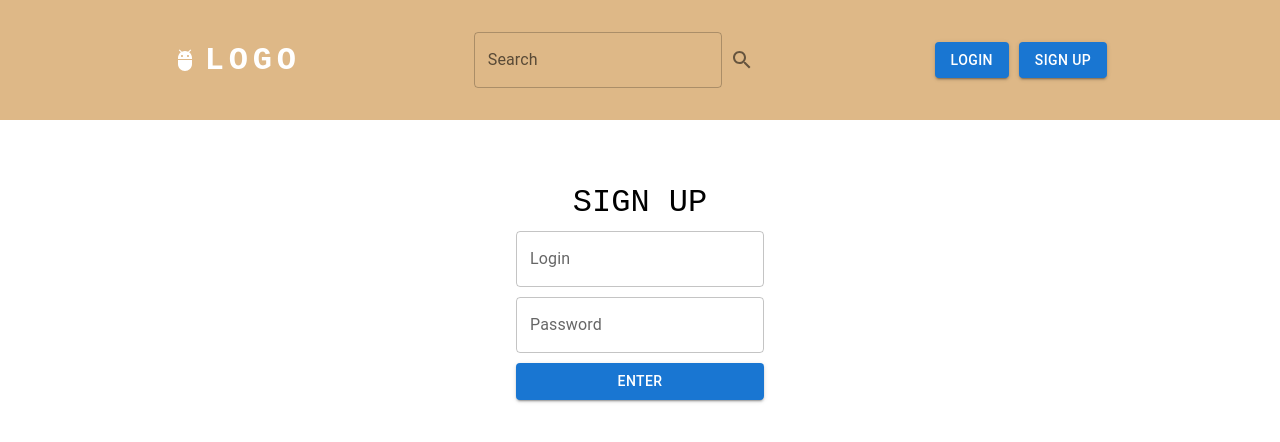
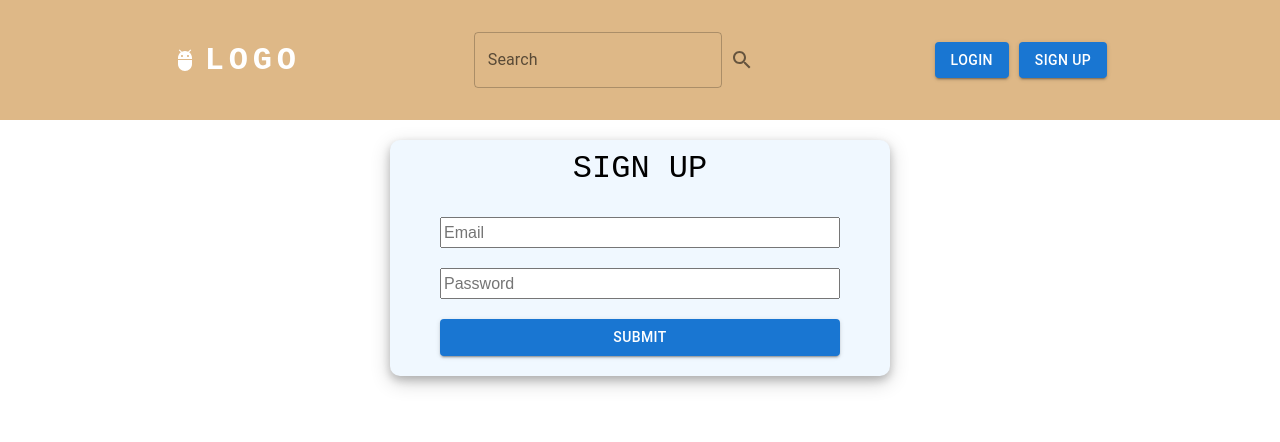
Before and after one commit to vitali007tut/react-core, a React (Vite) app: page /react-core/signup in a window 1280 px wide. Shown: the top 442 px of the page. Built offline with nearby package versions, Linux system fonts and the light colour scheme.

Commit message:
feat: add login with ls

```diff
--- a/src/App.module.css
+++ b/src/App.module.css
@@ -1,49 +1,5 @@
-/*#root {*/
-/*  max-width: 1280px;*/
-/*  margin: 0 auto;*/
-/*  padding: 2rem;*/
-/*  text-align: center;*/
-/*}*/
-
-/*.logo {
-  height: 6em;
-  padding: 1.5em;
-  will-change: filter;
-  transition: filter 300ms;
-}
-.logo:hover {
-  filter: drop-shadow(0 0 2em #646cffaa);
-}*/
-/*.logo.react:hover {*/
-/*    filter: drop-shadow(0 0 2em #61dafbaa);*/
-/*}*/
-
-/*@keyframes logo-spin {*/
-/*    from {*/
-/*        transform: rotate(0deg);*/
-/*    }*/
-/*    to {*/
-/*        transform: rotate(360deg);*/
-/*    }*/
-/*}*/
-
-/*@media (prefers-reduced-motion: no-preference) {*/
-/*    a:nth-of-type(2) .logo {*/
-/*        animation: logo-spin infinite 20s linear;*/
-/*    }*/
-/*}*/
-
-/*.card {*/
-/*    padding: 2em;*/
-/*}*/
-
-/*.read-the-docs {*/
-/*    color: #888;*/
-/*}*/
-
 .container {
-    /* display: grid; */
-    /* grid-template-rows: 10vh 90vh; */
+    height: 100vh;
 }
 
 .itemsContainer {
--- a/src/components/Card/MediaCard.tsx
+++ b/src/components/Card/MediaCard.tsx
@@ -24,7 +24,7 @@ const MediaCard = (props: Props) => {
                 </Typography>
             </CardContent>
             <CardActions>
-                <Button size="small">Add</Button>
+                <Button size="small">Add to favorites</Button>
             </CardActions>
         </Card>
     );
--- a/src/hooks/actions.ts
+++ b/src/hooks/actions.ts
@@ -1,9 +1,11 @@
 import { useDispatch } from "react-redux";
 import { bindActionCreators } from "@reduxjs/toolkit";
 import { searchActions } from "../store/unsplash/searchSlice";
+import { userAuthActions } from "../store/userAuthSlice";
 
 const actions = {
     ...searchActions,
+    ...userAuthActions,
 };
 
 export const useActions = () => {
--- a/src/hooks/redux.ts
+++ b/src/hooks/redux.ts
@@ -2,3 +2,4 @@ import { TypedUseSelectorHook, useSelector } from "react-redux";
 import { RootState } from "../store/store";
 
 export const useSearchSelector: TypedUseSelectorHook<RootState> = useSelector;
+export const useAuthSelector: TypedUseSelectorHook<RootState> = useSelector;
--- a/src/pages/LoginPage/LoginPage.module.css
+++ b/src/pages/LoginPage/LoginPage.module.css
@@ -1,8 +1,25 @@
-.container {
-    max-width: 600px;
-    max-height: 800px;
+.title {
+    font-size: 2rem;
+    margin-bottom: 10px;
+    text-transform: uppercase;
+    text-align: center;
+}
+
+.elements * {
+    margin-bottom: 10px;
+}
+
+input {
+    height: 25px;
+    font-size: 1rem;
+}
+
+.form {
+    margin: 20px auto;
+    width: 400px;
     display: flex;
     flex-direction: column;
+    gap: 20px;
     background: aliceblue;
     padding: 10px 50px 20px 50px;
     border-radius: 10px;
@@ -11,17 +28,9 @@
         0 6px 20px 0 rgba(0, 0, 0, 0.19);
 }
 
-.title {
-    font-size: 2rem;
-    margin-bottom: 10px;
-    text-transform: uppercase;
+.warning {
+    color: red;
+    font-size: 1rem;
+    font-weight: 600;
+    text-align: center;
 }
-
-.elements {
-    display: flex;
-    flex-direction: column;
-}
-
-.elements * {
-    margin-bottom: 10px;
-}
--- a/src/pages/LoginPage/LoginPage.tsx
+++ b/src/pages/LoginPage/LoginPage.tsx
@@ -1,8 +1,8 @@
 import { useState } from "react";
 import s from "./LoginPage.module.css";
-import { useNavigate } from "react-router-dom";
-import { Button } from "../../components/Button/Button.tsx";
-import { Box, Container, TextField } from "@mui/material";
+import { Button } from "../../components/Button/Button";
+import { NavLink, useNavigate } from "react-router-dom";
+import { useActions } from "../../hooks/actions";
 
 type CustomerDataType = {
     email: string;
@@ -14,64 +14,68 @@ type CustomerDataType = {
 function LoginPage() {
     const [email, setEmail] = useState("");
     const [password, setPassword] = useState("");
+    const [customerExist, setCustomerExist] = useState(true);
     const navigate = useNavigate();
+    const { setAuth } = useActions();
 
     const handleSubmit = (event: React.FormEvent<HTMLFormElement>) => {
         event.preventDefault();
-        console.log("handleSubmit");
+        const usersLS: CustomerDataType[] = JSON.parse(localStorage.getItem("appUsers") || "");
+        usersLS.forEach((user) => {
+            if (user.email === email && user.password === password) {
+                localStorage.setItem("LoginedUser", JSON.stringify(user));
+                setAuth(true);
+                navigate("/react-core");
+            }
+        });
+
+        // setEmail("");
+        // setPassword("");
         // const customerData = {
         //     email,
         //     password,
         //     history: [],
         //     likes: [],
         // };
-        setEmail("");
-        setPassword("");
-        let dataArray: CustomerDataType[] = [];
+        if (!localStorage.getItem("appUsers")) {
+            setCustomerExist(false);
+        }
 
-        const retString = localStorage.getItem("storeData") || "";
-        const retArray = JSON.parse(retString);
-
-        dataArray = retArray;
-
-        dataArray.map((e) => {
-            if (email === e.email && password === e.password) {
-                console.log("customer exists");
-                navigate("/react-core");
-                localStorage.setItem("logined", "true");
-            }
-        });
         // localStorage.setItem("storeData", JSON.stringify(dataArray));
     };
 
     return (
-        <Container component="main" maxWidth="xs">
-            <Box
-                sx={{
-                    marginTop: 8,
-                    display: "flex",
-                    flexDirection: "column",
-                    alignItems: "center",
+        <form onSubmit={handleSubmit} className={s.form}>
+            <div className={s.title}>LogIn</div>
+            <input
+                placeholder="Email"
+                type="text"
+                value={email}
+                onChange={(e) => {
+                    setEmail(e.target.value);
+                    setCustomerExist(true);
                 }}
-            >
-                <div className={s.title}>Login</div>
-                <form onSubmit={handleSubmit} className={s.elements}>
-                    <TextField
-                        label="Login"
-                        type="text"
-                        value={email}
-                        onChange={(e) => setEmail(e.target.value)}
-                    />
-                    <TextField
-                        label="Password"
-                        type="text"
-                        value={password}
-                        onChange={(e) => setPassword(e.target.value)}
-                    />
-                    <Button type="submit">Enter</Button>
-                </form>
-            </Box>
-        </Container>
+                pattern="\D{3,}"
+                required
+            />
+            <input
+                type="password"
+                placeholder="Password"
+                value={password}
+                onChange={(e) => {
+                    setPassword(e.target.value);
+                    setCustomerExist(true);
+                }}
+                pattern="\D{3,}"
+                required
+            />
+            <Button type="submit">Submit</Button>
+            {!customerExist && (
+                <p style={{ color: "red" }}>
+                    Customer doesn't exist, please <NavLink to="react-core/signup">signup</NavLink>
+                </p>
+            )}
+        </form>
     );
 }
 
--- a/src/pages/SignUpPage/SignUpPage.module.css
+++ b/src/pages/SignUpPage/SignUpPage.module.css
@@ -1,8 +1,25 @@
-.container {
-    max-width: 600px;
-    max-height: 800px;
+.title {
+    font-size: 2rem;
+    margin-bottom: 10px;
+    text-transform: uppercase;
+    text-align: center;
+}
+
+.elements * {
+    margin-bottom: 10px;
+}
+
+input {
+    height: 25px;
+    font-size: 1rem;
+}
+
+.form {
+    margin: 20px auto;
+    width: 400px;
     display: flex;
     flex-direction: column;
+    gap: 20px;
     background: aliceblue;
     padding: 10px 50px 20px 50px;
     border-radius: 10px;
@@ -11,16 +28,9 @@
         0 6px 20px 0 rgba(0, 0, 0, 0.19);
 }
 
-.title {
-    font-size: 2rem;
-    margin-bottom: 10px;
-    text-transform: uppercase;
+.warning {
+    color: red;
+    font-size: 1rem;
+    font-weight: 600;
+    text-align: center;
 }
-
-.elements {
-    display: flex;
-    flex-direction: column;
-}
-.elements * {
-    margin-bottom: 10px;
-}
--- a/src/pages/SignUpPage/SignUpPage.tsx
+++ b/src/pages/SignUpPage/SignUpPage.tsx
@@ -1,7 +1,7 @@
+import { NavLink } from "react-router-dom";
+import { Button } from "../../components/Button/Button";
 import s from "./SignUpPage.module.css";
-import { Button } from "../../components/Button/Button.tsx";
-import { useState } from "react";
-import { Box, Container, TextField } from "@mui/material";
+import { useEffect, useState } from "react";
 
 // type PropsType = {
 // tittle: string;
@@ -18,11 +18,25 @@ type CustomerDataType = {
 function SignUpPage() {
     const [email, setEmail] = useState("");
     const [password, setPassword] = useState("");
+    const [customerExist, setCustomerExist] = useState(true);
+
+    useEffect(() => {
+        if (!localStorage.getItem("appUsers")) {
+            const initialArray: CustomerDataType[] = [];
+            localStorage.setItem("appUsers", JSON.stringify(initialArray));
+        }
+    }, []);
 
     const handleSubmit = (event: React.FormEvent<HTMLFormElement>) => {
         event.preventDefault();
 
-        const customerData = {
+        const usersLS: CustomerDataType[] = JSON.parse(localStorage.getItem("appUsers") || "");
+        if (usersLS.map((user) => user.email).includes(email)) {
+            setCustomerExist(false);
+            return;
+        }
+
+        const customerData: CustomerDataType = {
             email,
             password,
             history: [],
@@ -30,45 +44,43 @@ function SignUpPage() {
         };
         setEmail("");
         setPassword("");
-        let dataArray: CustomerDataType[] = [];
 
-        const retString = localStorage.getItem("storeData") || "";
-        const retArray = JSON.parse(retString);
-
-        dataArray = retArray;
-        dataArray.push(customerData);
-        dataArray.map((e) => console.log(e));
-        localStorage.setItem("storeData", JSON.stringify(dataArray));
+        const dataArray: CustomerDataType[] = [...usersLS, customerData];
+        localStorage.setItem("appUsers", JSON.stringify(dataArray));
     };
 
     return (
-        <Container component="main" maxWidth="xs">
-            <Box
-                sx={{
-                    marginTop: 8,
-                    display: "flex",
-                    flexDirection: "column",
-                    alignItems: "center",
-                }}
-            >
+        <form onSubmit={handleSubmit} className={s.form}>
             <div className={s.title}>Sign Up</div>
-                <form onSubmit={handleSubmit} className={s.elements}>
-                    <TextField
-                        label="Login"
+            <input
+                placeholder="Email"
                 type="text"
                 value={email}
-                        onChange={(e) => setEmail(e.target.value)}
+                onChange={(e) => {
+                    setEmail(e.target.value);
+                    setCustomerExist(true);
+                }}
+                pattern="\D{3,}"
+                required
             />
-                    <TextField
-                        label="Password"
-                        type="text"
+            <input
+                type="password"
+                placeholder="Password"
                 value={password}
-                        onChange={(e) => setPassword(e.target.value)}
+                onChange={(e) => {
+                    setPassword(e.target.value);
+                    setCustomerExist(true);
+                }}
+                pattern="\D{3,}"
+                required
             />
-                    <Button type="submit">Enter</Button>
+            <Button type="submit">Submit</Button>
+            {!customerExist && (
+                <p className={s.warning}>
+                    Customer exists, please <NavLink to="/react-core/login">login</NavLink>
+                </p>
+            )}
         </form>
-            </Box>
-        </Container>
     );
 }
 
--- a/src/store/store.ts
+++ b/src/store/store.ts
@@ -1,11 +1,13 @@
 import { configureStore } from "@reduxjs/toolkit";
 import { unsplashApi } from "./unsplash/unsplach.api";
 import { searchReducer } from "./unsplash/searchSlice";
+import { userAuthReducer } from "./userAuthSlice";
 
 const store = configureStore({
     reducer: {
         [unsplashApi.reducerPath]: unsplashApi.reducer,
         searchUnsplash: searchReducer,
+        userAuth: userAuthReducer,
     },
     middleware: (getDefaultMiddleware) => getDefaultMiddleware().concat(unsplashApi.middleware),
 });
```
Also changed, not shown: src/components/Header/Header.tsx (+4 -4 lines), src/components/Navigation/Logined/Logined.tsx (+14 -6 lines), src/store/userAuthSlice.ts (added, +24 -0 lines), 1 other file (tests, documents, lock files or other folders). Lines whose indentation alone changed are shown as unchanged.
